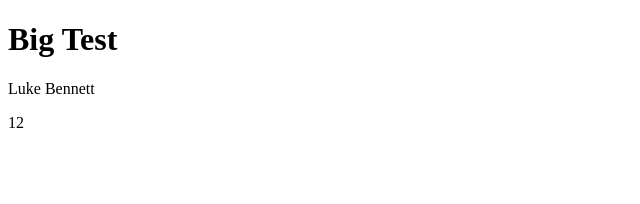
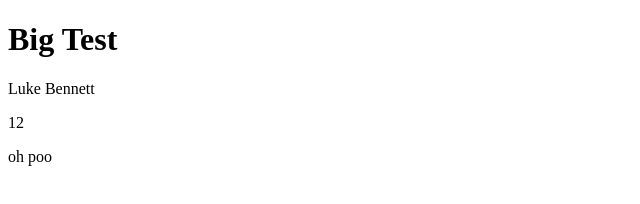
Before and after one commit to LukeBennettUK/git_test, a plain HTML site: page index.html in a window 1280 px wide. Shown: the full height of the page, 0-640 px from the left. Drawn offline with nearby package versions, Linux system fonts and the light colour scheme.

Commit message:
try something crazy

```diff
--- a/index.html
+++ b/index.html
@@ -15,6 +15,7 @@
 
         {{ 2*6 }}
 
+        <p>oh poo</p>
 
         <script src="vendors/angular.js"></script>
 
```
